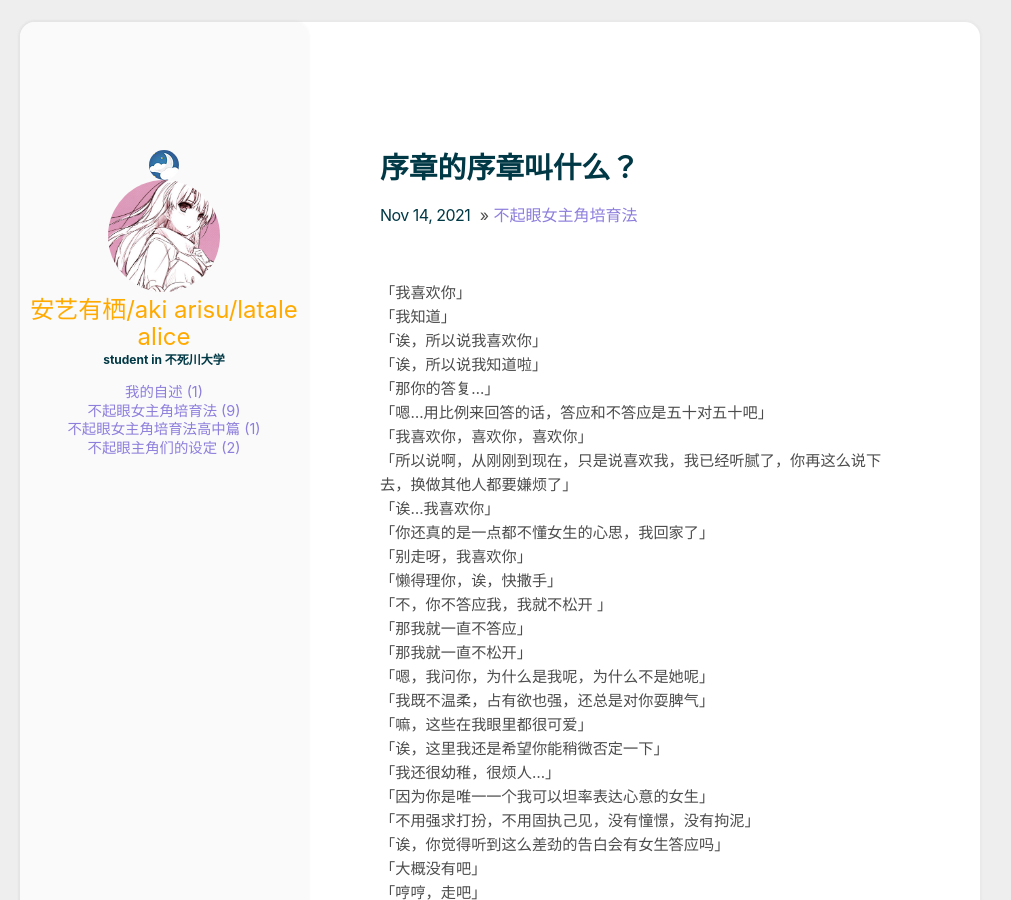
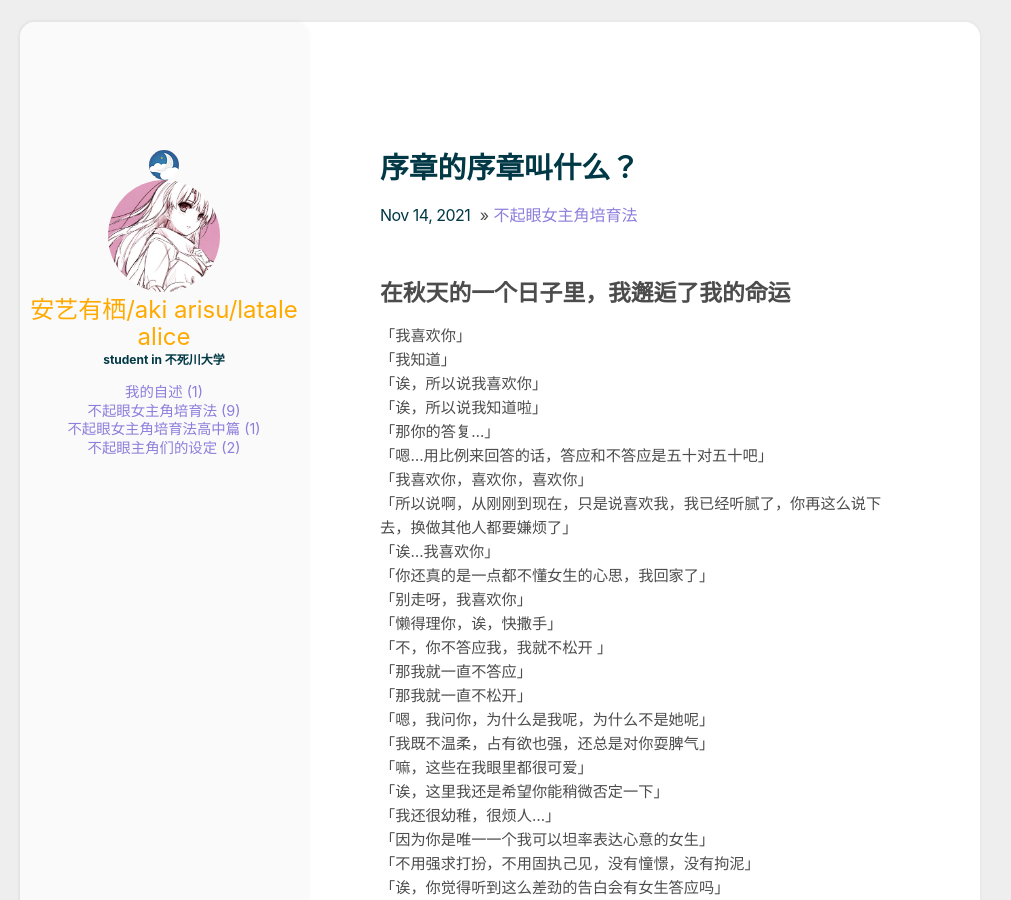
Before and after one commit to latalealice/latalealice.github.io, a Jekyll site: the page built from _posts/2021-11-14-序章的序章叫什么.md, in a window 1280 px wide and 900 px high. Shown: the whole window, without its empty margins (140-1151 px from the left). Built offline with Jekyll 4.4.1, drawn with Linux system fonts in a browser that asks for light colours.

Commit message:
Update 2021-11-14-序章的序章叫什么.md

```diff
--- a/_posts/2021-11-14-序章的序章叫什么.md
+++ b/_posts/2021-11-14-序章的序章叫什么.md
@@ -3,7 +3,7 @@ layout: post
 category: 不起眼女主角培育法
 title: 序章的序章叫什么？
 ---
-
+## 在秋天的一个日子里，我邂逅了我的命运
 「我喜欢你」
 「我知道」
 「诶，所以说我喜欢你」
```
